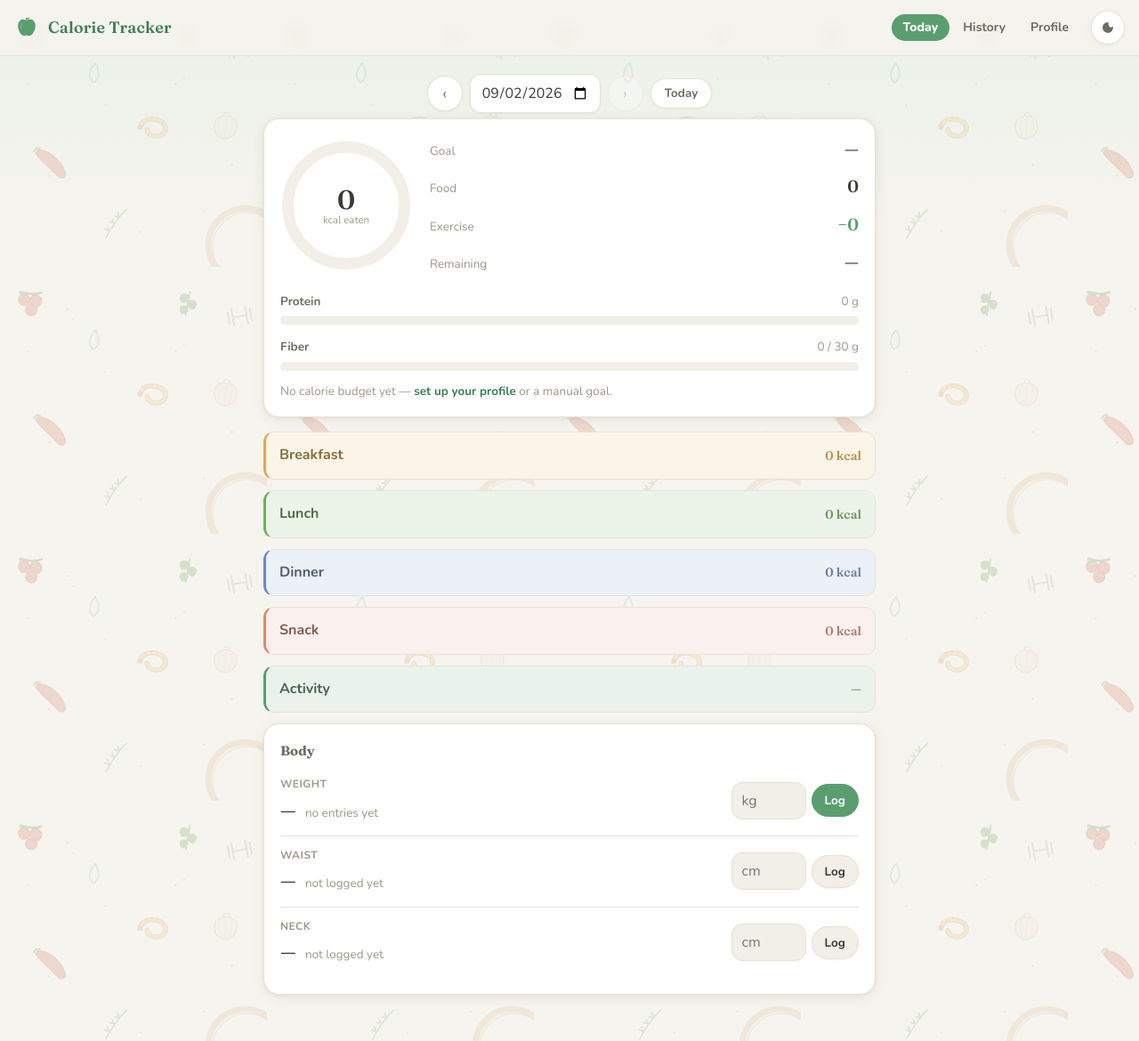
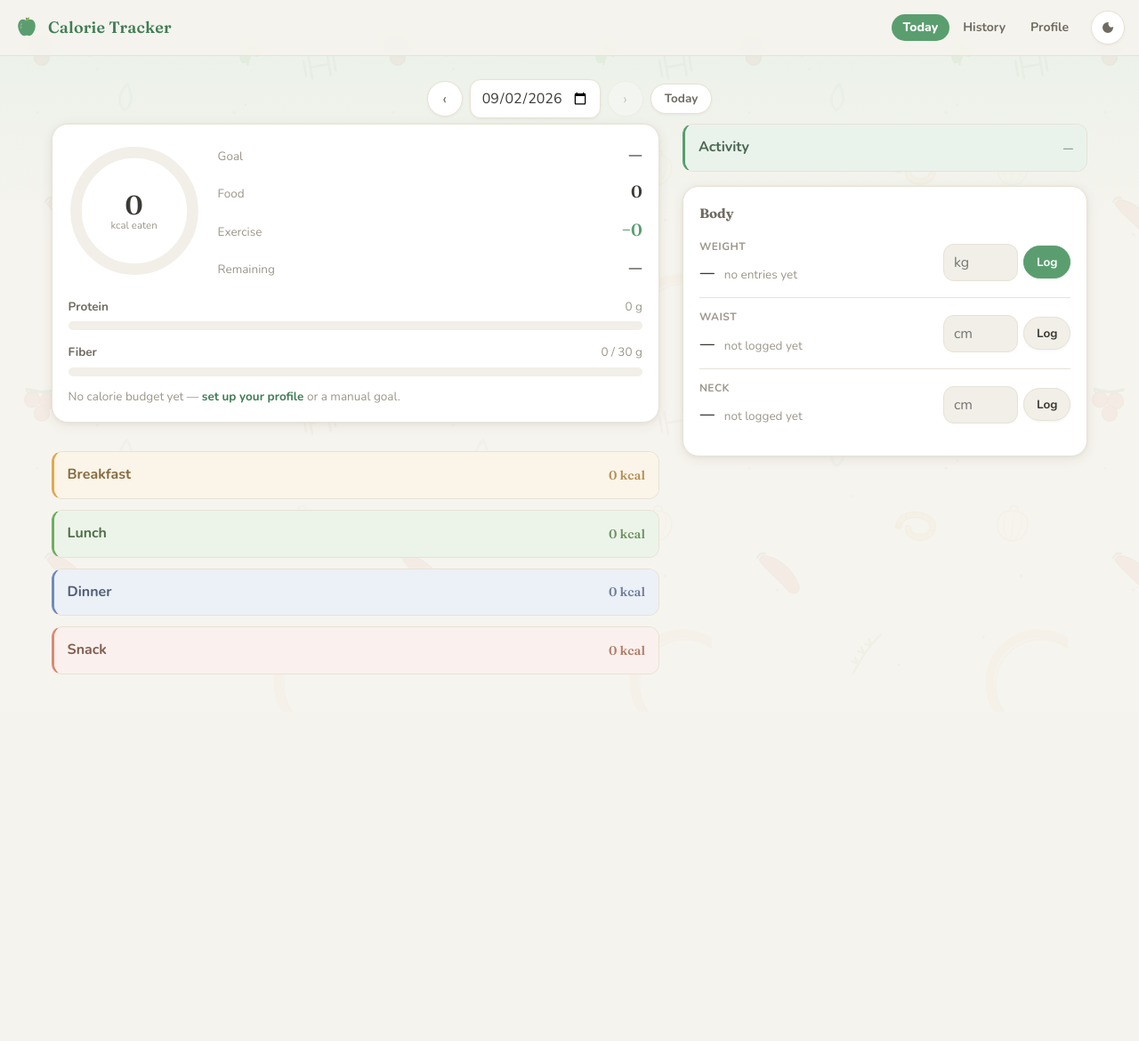
Before and after one commit to Aktrov/calorie-tracker, a Flask app: page / in a window 1280 px wide. Shown: the whole page at 89% size. After the commit the page ends 758 px from the top, so only its background shows below. Run offline with Flask 3, Linux system fonts and the light colour scheme; data comes from the database, SQL or seed files in the repository; data that the repository does not hold is empty.

Commit message:
Dial background back; two-column desktop layout
Background
- Opacity 0.22/0.20 was cluttering the screen. Down to 0.07/0.09 (baked into
  the SVGs), tile 300 -> 400px so motifs are sparse. It's now a whisper of
  texture in the margins.

Desktop layout
- Today: content split into .col-main (calorie ring + meals) and .col-side
  (activity + body). The wrapper divs are display:contents on mobile, so the
  single-column layout is byte-identical; at >=940px they become a 3:2 flex
  row and .wrap widens to 1400px with slim gutters. With sections collapsed by
  default the whole dashboard fits without scrolling on a laptop.
- History: the four trend charts go two-up (.hist-grid) on wide screens.
- Profile: capped at 860px (form doesn't want to be 1400px wide) via a
  {% block wrapclass %}narrow{% endblock %} hook in base.html.
- SW cache -> v11.

Co-Authored-By: Claude Sonnet 5 <noreply@anthropic.com>
Claude-Session: https://claude.ai/code/session_01TkaYtign6MLoDoKxMgYZoJ

```diff
--- a/static/styles.css
+++ b/static/styles.css
@@ -83,7 +83,7 @@ body {
     url("bg.svg"),
     linear-gradient(180deg, var(--bg-wash) 0%, rgba(127, 127, 127, 0) 260px);
   background-repeat: repeat, no-repeat;
-  background-size: 300px 300px, 100% 260px;
+  background-size: 400px 400px, 100% 260px;
   padding-bottom: calc(36px + env(safe-area-inset-bottom));
 }
 :root[data-theme="dark"] body {
@@ -126,6 +126,31 @@ button, input, select { font-family: inherit; font-size: inherit; color: inherit
 .icon-btn:hover { color: var(--primary-deep); }
 
 .wrap { max-width: 720px; margin: 0 auto; padding: 20px 16px 0; }
+
+/* Mobile / narrow: the column wrappers are inert — content flows exactly as if
+   they weren't there (single column, unchanged). */
+.cols, .col { display: contents; }
+
+/* Wide screens: use the width, two columns, no tall side gutters. With the
+   meal/activity sections collapsed by default the whole dashboard fits without
+   scrolling on a typical laptop. */
+@media (min-width: 940px) {
+  .wrap { max-width: 1400px; padding: 26px clamp(24px, 4.5vw, 72px) 0; }
+  .wrap.narrow { max-width: 860px; }
+
+  .datebar { margin-bottom: 18px; }
+
+  .cols { display: flex; align-items: flex-start; gap: 26px; }
+  .col { display: flex; flex-direction: column; gap: 16px; min-width: 0; }
+  .col-main { flex: 3 1 0; }
+  .col-side { flex: 2 1 0; }
+  .col > * { margin-bottom: 0; }
+  .col #meals .meal:last-child, .col #activity .meal:last-child { margin-bottom: 0; }
+
+  /* History: charts two-up instead of a tall stack. */
+  .hist-grid { display: grid; grid-template-columns: 1fr 1fr; gap: 20px; align-items: start; }
+  .hist-grid > .card { margin-bottom: 0; }
+}
 
 /* ---------------- Cards ---------------- */
 .card {
--- a/static/sw.js
+++ b/static/sw.js
@@ -3,7 +3,7 @@
    Stale-while-revalidate for static assets: serve the cached copy instantly,
    but always re-fetch in the background so edits land on the next load without
    needing a CACHE version bump. */
-const CACHE = "calorie-tracker-v10";
+const CACHE = "calorie-tracker-v11";
 const CORE = ["", "history", "profile", "static/logo.svg", "static/styles.css", "static/bg.svg", "static/bg-dark.svg"];
 
 self.addEventListener("install", (event) => {
--- a/templates/base.html
+++ b/templates/base.html
@@ -36,7 +36,7 @@
   </button>
 </header>
 
-<main class="wrap">
+<main class="wrap {% block wrapclass %}{% endblock %}">
 {% block content %}{% endblock %}
 </main>
 
--- a/templates/history.html
+++ b/templates/history.html
@@ -15,6 +15,7 @@
   <div class="stat"><b id="stWeight">–</b><small>weight change</small></div>
 </div>
 
+<div class="hist-grid">
 <div class="card">
   <h2>Calories vs goal</h2>
   <svg class="chart" id="calChart" viewBox="0 0 700 210" preserveAspectRatio="xMidYMid meet"></svg>
@@ -51,6 +52,7 @@
     <span class="muted">US Navy method — needs waist + neck + height. An estimate; watch the trend.</span>
   </div>
 </div>
+</div><!-- /hist-grid -->
 {% endblock %}
 
 {% block script %}
--- a/templates/index.html
+++ b/templates/index.html
@@ -8,6 +8,9 @@
   <button id="nextDay" aria-label="Next day">›</button>
   <button class="chip" id="todayBtn">Today</button>
 </div>
+
+<div class="cols">
+<div class="col col-main">
 
 <div class="card">
   <div class="ringwrap">
@@ -50,6 +53,10 @@
 </div>
 
 <div id="meals"></div>
+
+</div><!-- /col-main -->
+<div class="col col-side">
+
 <div id="activity"></div>
 
 <div class="card">
@@ -93,6 +100,9 @@
 
   <p class="small muted" id="bfLine" style="margin:10px 0 0" hidden></p>
 </div>
+
+</div><!-- /col-side -->
+</div><!-- /cols -->
 
 <!-- ===== Add-food sheet ===== -->
 <div class="overlay" id="sheet" hidden>
--- a/templates/profile.html
+++ b/templates/profile.html
@@ -1,5 +1,6 @@
 {% extends "base.html" %}
 {% block title %}Profile · Calorie Tracker{% endblock %}
+{% block wrapclass %}narrow{% endblock %}
 
 {% block content %}
 <div class="card">
```
Also changed, not shown: static/bg-dark.svg, static/bg.svg.
